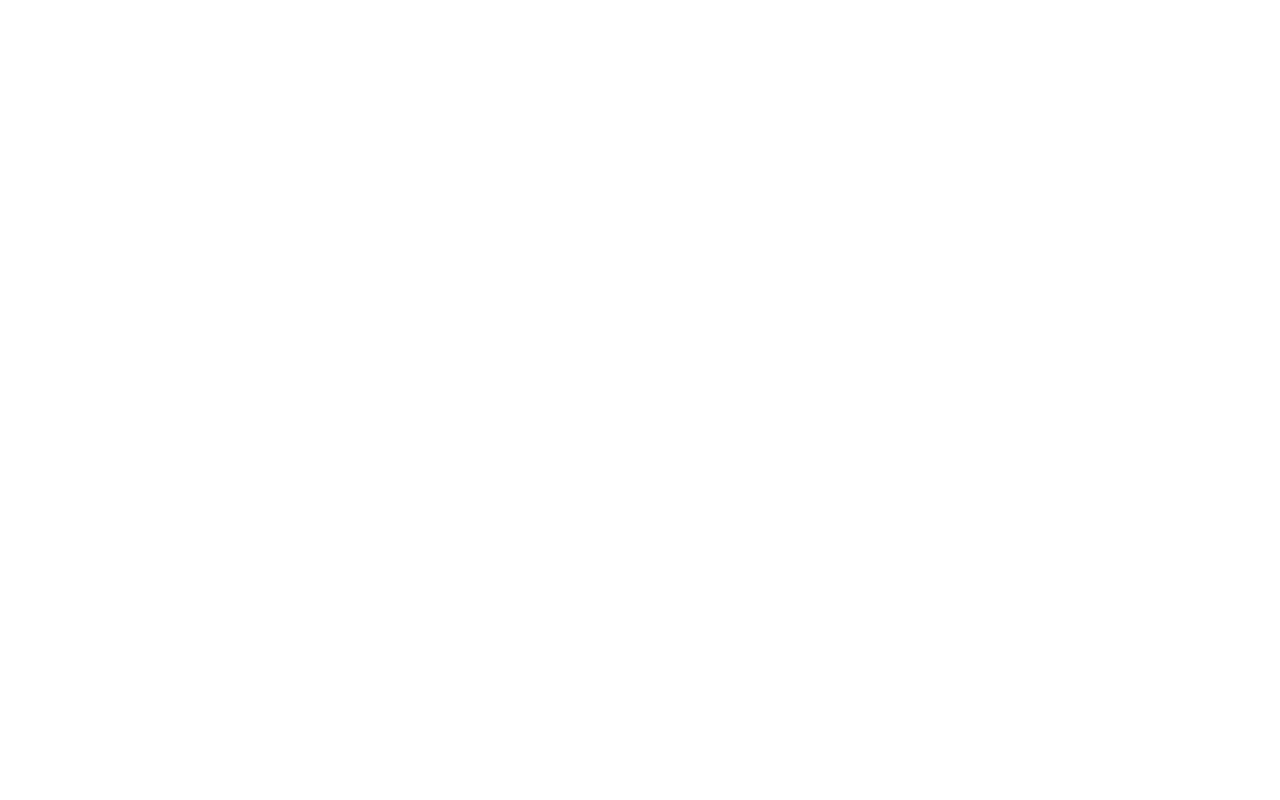
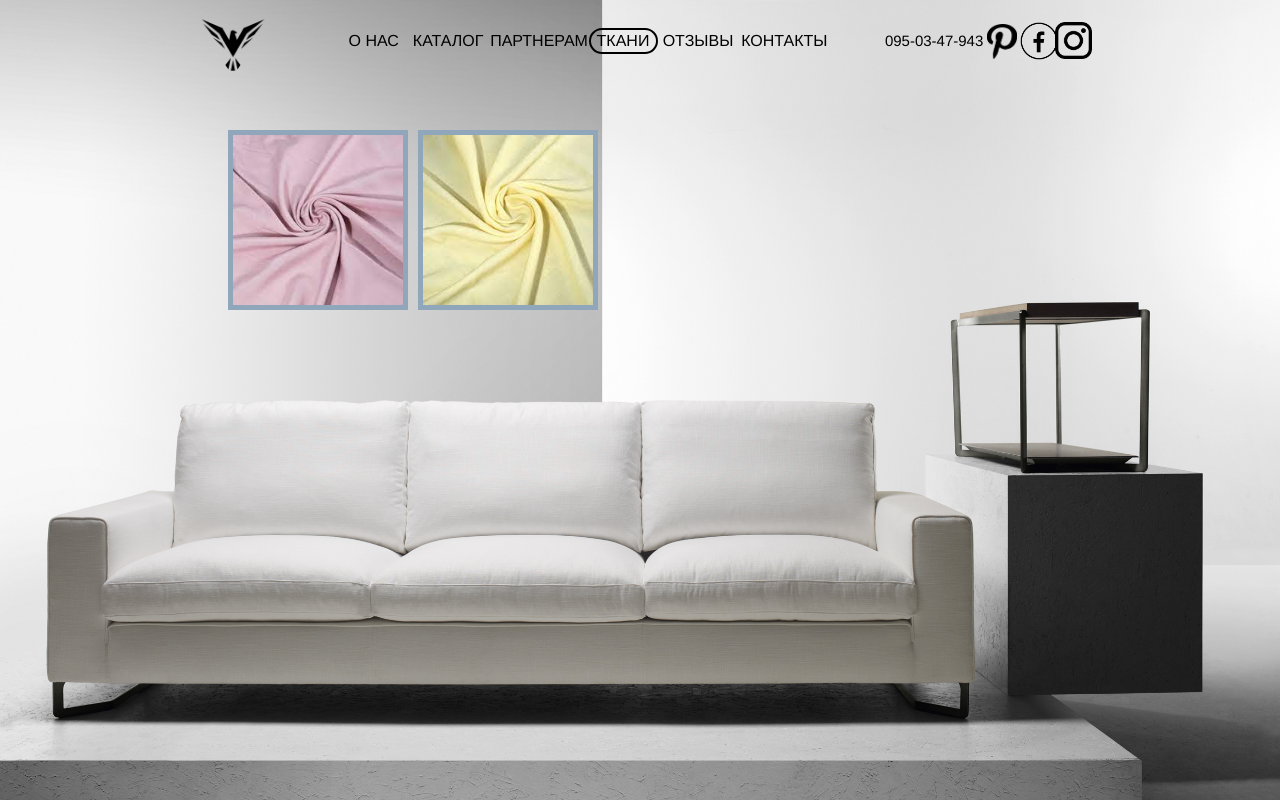
Before and after one commit to Koringen/first-repository, a plain HTML site: page fabrics.html in a window 1280 px wide. Drawn offline with Linux system fonts and the light colour scheme.

Commit message:
firstproject

```diff
--- a/catalog.html
+++ b/catalog.html
@@ -0,0 +1,66 @@
+<!DOCTYPE html>
+<html lang="en">
+<head>
+    <link href="main.css" rel="stylesheet">
+    <link href="catalog.css" rel="stylesheet">
+    <meta charset="UTF-8">
+    <meta http-equiv="X-UA-Compatible" content="IE=edge">
+    <meta name="viewport" content="width=device-width, initial-scale=1.0">
+    <title>Document</title>
+</head>
+<body>
+    <header>
+        <div class="container">
+            <div class="c0" style="padding: 0; margin: 0;">
+                <img class="logo" src="logo.png" alt="logo">
+            </div>
+            <div class="c1"></div>
+            <div class="c2" style="padding-top: 18px; ">
+                <a href="./index.html">
+                    <div class="about" style="height: 20px; padding-top: 4px; border: 0px;">О НАС</div>
+                </a>
+            </div>
+            <div class="c3" style="padding-top: 18px;">
+                <a href="./catalog.html"  style="height: 20px; padding-top: 2px; border-radius: 20px; border: 2px solid black; display: block; width: 80px; margin: auto;">КАТАЛОГ</a>
+            </div>
+            <div class="c4">
+                <a href="./partners.html" style="display:block; height: 20px; padding-top: 0px; border-radius: 20px; border: 0px solid black;">ПАРТНЕРАМ</a>
+            </div>
+            <div class="c5">
+                <a href="./fabrics.html">ТКАНИ</a>
+            </div>
+            <div class="c6">
+                <a href="./reviews.html">ОТЗЫВЫ</a>
+            </div>
+            <div class="c7" style="padding-top: 22px;">
+                <a href="./contacts.html"><div style="border:0px; black; border-radius:20px; padding-top: 0px;">КОНТАКТЫ</div></a>
+            </div>
+            <div class="c8"></div>
+            <div class="c9">095-03-47-943</div>
+            <div class="c10" style="padding: 0; margin: 0; margin-top: 14px;">
+                <a href="http://pinterest.com">
+                    <img class="pinterest-logo" src="pinterest png.png">
+                </a>
+            </div>
+            <div class="c11" style="padding: 0; margin: 0; margin-top: 11px;">
+                <a href="http://facebook.com">
+                    <img class="facebook-logo" src="facebook png.png">
+                </a>
+            </div>
+            <div class="c12" style="padding: 0; margin: 0; margin-top: 12px; margin-left: 3px;">
+            <a href="http://intagram.com">
+                <img class="instagram-logo" src="instagram png.png">
+            </a>
+            </div>
+
+        </div>
+    </header>
+    <div class="tiles">
+        <div><img src="divan.jfif" alt="divan"></div>
+        <div><img src="divan2.jfif" alt="divan2"></div>
+        <div><img src="divan3.jfif" alt="divan3"></div>
+        <div><img src="divan4.jfif" alt="divan4"></div>
+    </div>
+
+</body>
+</html>
--- /dev/null
+++ b/fabrics.css
@@ -0,0 +1,20 @@
+.fabrick-tiles {
+    display: flex;
+    margin-left: 17%;
+    margin-top: 50px;
+}
+
+.fabrick-tiles div {
+    width: 180px;
+    height: 180px;
+    background-color: rgb(143, 166, 187);
+    margin-right: 0;
+    margin-left: 10px;
+}
+
+.fabrick-tiles img {
+    width: 170px;
+    height: 170px;
+    margin-left: 5px;
+    margin-top: 5px;
+}
--- a/fabrics.html
+++ b/fabrics.html
@@ -0,0 +1,65 @@
+<!DOCTYPE html>
+<html lang="en">
+<head>
+    <link href="main.css" rel="stylesheet">
+    <link href="fabrics.css" rel="stylesheet">
+    <meta charset="UTF-8">
+    <meta http-equiv="X-UA-Compatible" content="IE=edge">
+    <meta name="viewport" content="width=device-width, initial-scale=1.0">
+    <title>Document</title>
+</head>
+<body>
+    <header>
+        <div class="container">
+            <div class="c0" style="padding: 0; margin: 0;">
+                <img class="logo" src="logo.png" alt="logo">
+            </div>
+            <div class="c1"></div>
+            <div class="c2" style="padding-top: 18px; ">
+                <a href="./index.html">
+                    <div class="about" style="height: 20px; padding-top: 4px; border: 0px;">О НАС</div>
+                </a>
+            </div>
+            <div class="c3">
+                <a href="./catalog.html">КАТАЛОГ</a>
+            </div>
+            <div class="c4">
+                <a href="./partners.html">ПАРТНЕРАМ</a>
+            </div>
+            <div class="c5" style="padding-top:18px;">
+                <a href="./fabrics.html" style="height: 20px; padding-top: 2px; border-radius: 20px; border: 2px solid black; display: block; width: 65px; margin: auto;">ТКАНИ</a>
+            </div>
+            <div class="c6">
+                <a href="./reviews.html">ОТЗЫВЫ</a>
+            </div>
+            <div class="c7">
+                <a href="./contacts.html">КОНТАКТЫ</a>
+            </div>
+            <div class="c8"></div>
+            <div class="c9">095-03-47-943</div>
+            <div class="c10" style="padding: 0; margin: 0; margin-top: 14px;">
+                <a href="http://pinterest.com">
+                    <img class="pinterest-logo" src="pinterest png.png">
+                </a>
+            </div>
+            <div class="c11" style="padding: 0; margin: 0; margin-top: 11px;">
+                <a href="http://facebook.com">
+                    <img class="facebook-logo" src="facebook png.png">
+                </a>
+            </div>
+            <div class="c12" style="padding: 0; margin: 0; margin-top: 12px; margin-left: 3px;">
+            <a href="http://intagram.com">
+                <img class="instagram-logo" src="instagram png.png">
+            </a>
+            </div>
+
+        </div>
+    </header>
+        <div class="fabrick-tiles">
+            <div><img src="fabrics1.jfif"></div>
+            <div><img src="fabrics2.jfif"></div>
+        </div>
+    </div>
+
+</body>
+</html>
--- a/main.css
+++ b/main.css
@@ -47,7 +47,7 @@ a {
 }
 
 .about {
-    border: 2px solid black
+    border: 2px solid black;
 }
 
 .c3 {
@@ -63,11 +63,11 @@ a {
 }
 
 .c6 {
-    width: 9.3%;
+    width: 9.7%;
 }
 
 .c7 {
-    width: 9.3%;
+    width: 8.9%;
 }
 
 .c8 {
```
Also changed, not shown: catalog.css (added, +19 -0 lines), contacts.html (+2 -2 lines), partners.css (added, +11 -0 lines), partners.html (+65 -0 lines), reviews.css (added, +7 -0 lines), reviews.html (+62 -0 lines), divan.jfif (added), divan2.jfif (added), divan3.jfif (added), divan4.jfif (added), fabrics1.jfif (added), fabrics2.jfif (added), fabrics3.jfif (added), fabrics4.jfif (added).
